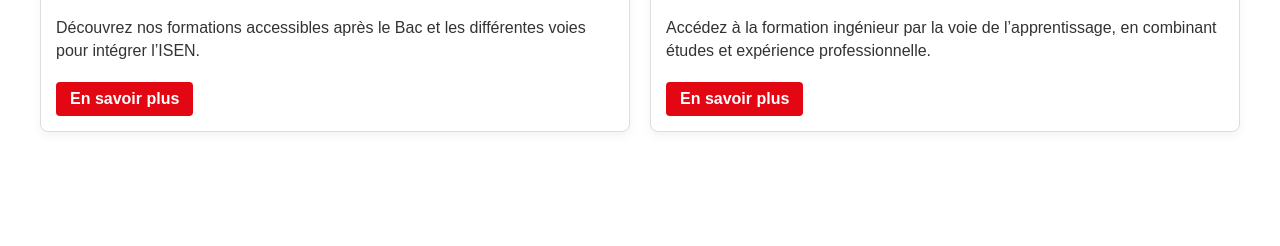
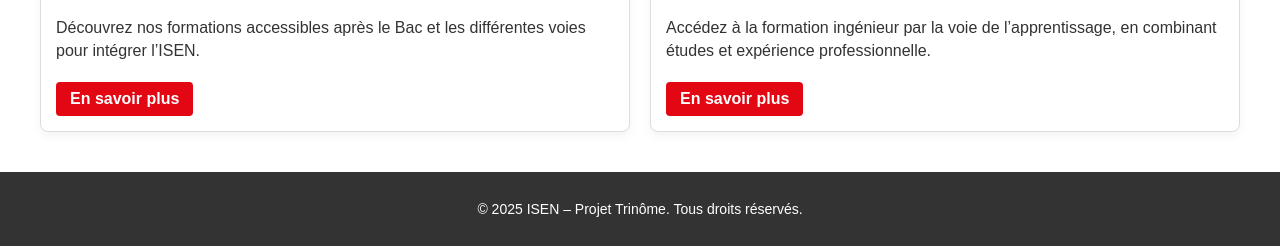
Before and after one commit to pierreISEN/TP_ISEN_Ouest_Terence_Oceane_Pierre, a plain HTML site: page index.html in a window 1280 px wide. Shown: the part 825-1071 px from the top of the page. Before the commit the page ends 997 px from the top, so only its background shows below. Drawn offline with Linux system fonts and the light colour scheme.

Commit message:
F12 Footer PI E1

```diff
--- a/index.html
+++ b/index.html
@@ -30,6 +30,14 @@
     .block-text p{margin:10px 0;color:#333;line-height:1.4}
     .block-text a{display:inline-block;margin-top:10px;padding:8px 14px;background:#e30613;color:#fff;text-decoration:none;border-radius:4px;font-weight:bold}
     .block-text a:hover{background:#b1050f}
+    .site-footer {
+    background:#333;
+    color:#fff;
+    text-align:center;
+    padding:15px;
+    margin-top:40px;
+    font-size:14px;
+  }
   </style>
 </head>
 <body>
@@ -94,3 +102,9 @@
 
   </div>
 </section>
+<!-- F12 — FOOTER SIMPLE -->
+<footer class="site-footer">
+  <p>&copy; 2025 ISEN – Projet Trinôme. Tous droits réservés.</p>
+</footer>
+</body>
+</html>
```
